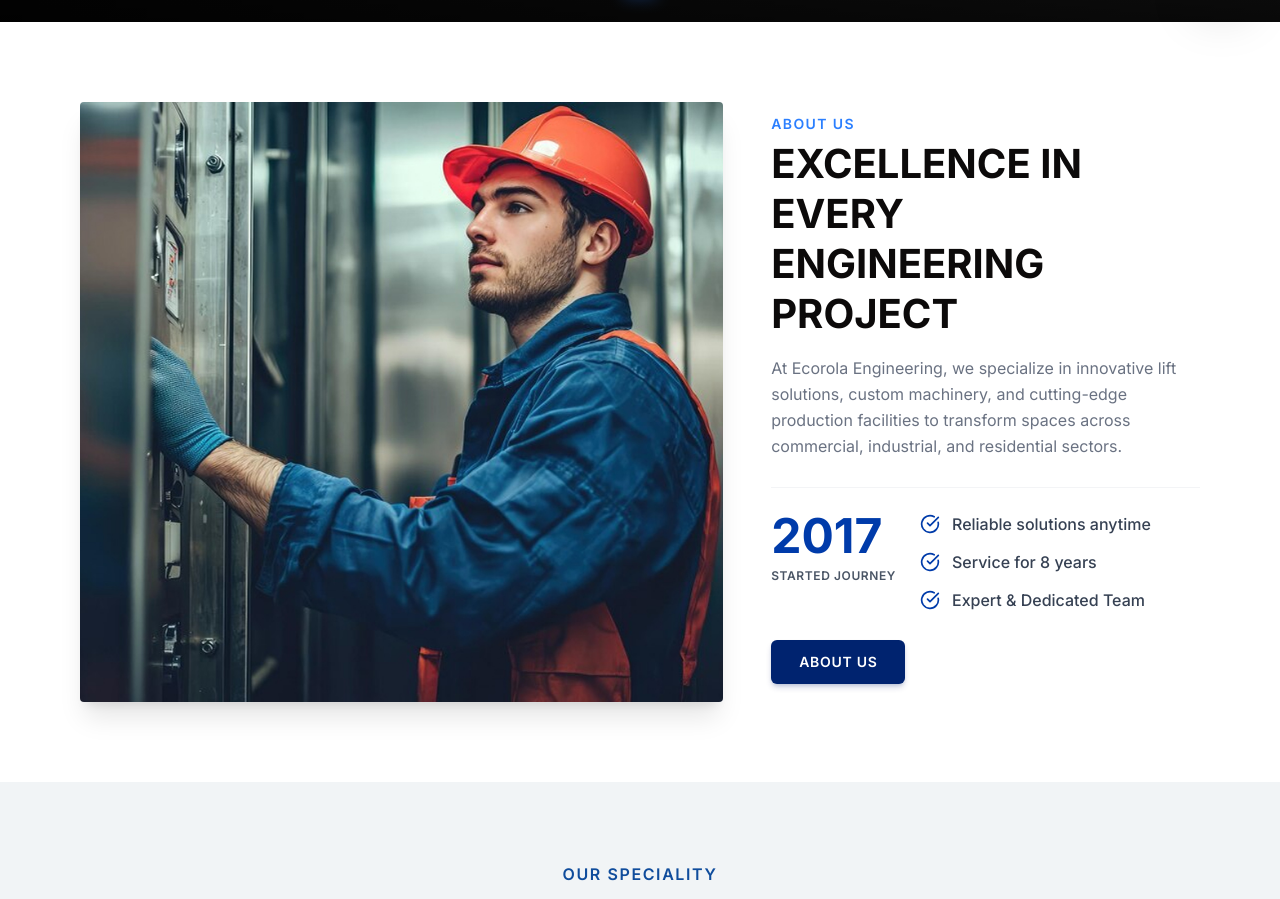
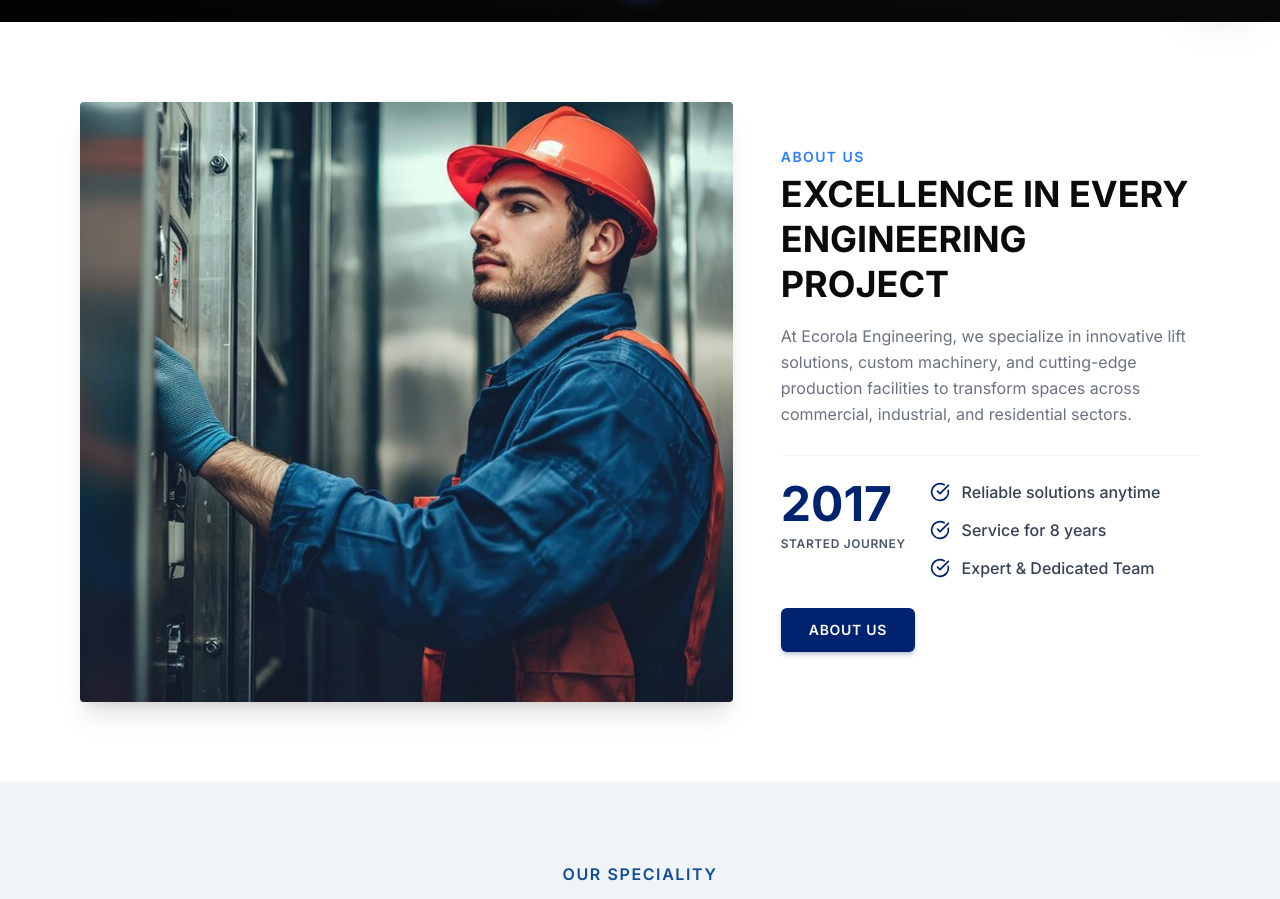
Before and after one commit to arshal-salu/ecrola-engineering, a Next.js app: page / in a window 1280 px wide. Shown: the part 778-1677 px from the top of the page. Built offline with nearby package versions, Linux system fonts and the light colour scheme; no server answers; the database is empty; grey boxes are pictures that could not be loaded.

Commit message:
Fix layout responsiveness, calc syntax spacing, and CSS grid formatting for Vercel

```diff
--- a/app/globals.css
+++ b/app/globals.css
@@ -1,7 +1,4 @@
 @import "tailwindcss";
-@source "..";
-@source "../app/**/*.{js,ts,jsx,tsx}";
-@source "../components/**/*.{js,ts,jsx,tsx}";
 
 :root {
   --background: #eceded;
--- a/app/page.tsx
+++ b/app/page.tsx
@@ -404,9 +404,9 @@
       {/* About Section */}
       <section className="py-12 md:py-16 lg:py-20 bg-white overflow-hidden" id="about">
         <div className="max-w-7xl mx-auto px-4 sm:px-6 lg:px-8 xl:px-20">
-          <div className="grid grid-cols-1 lg:grid-cols-[3fr_2fr] gap-8 sm:gap-12 items-center">
+          <div className="grid grid-cols-1 lg:grid-cols-5 gap-8 sm:gap-12 items-center">
             {/* Left Column - Image with Overlay (60% width) */}
-            <div className="order-1 lg:order-1 w-full">
+            <div className="order-1 lg:order-1 w-full lg:col-span-3">
               <ImageReveal />
             </div>
 
@@ -416,12 +416,12 @@
               whileInView={{ opacity: 1, x: 0 }}
               viewport={{ once: true }}
               transition={{ duration: 0.8, ease: "easeOut" }}
-              className="order-2 lg:order-2"
+              className="order-2 lg:order-2 lg:col-span-2"
             >
               <span className="text-blue-500 text-sm font-semibold tracking-widest block uppercase">
                 ABOUT US
               </span>
-              <h2 className="font-bold text-2xl sm:text-3xl lg:text-[40px] leading-tight sm:leading-[50px] text-[#0C0A0A] uppercase mt-[5px] flex flex-col">
+              <h2 className="font-bold text-2xl sm:text-3xl lg:text-4xl leading-tight text-[#0C0A0A] uppercase mt-[5px] flex flex-col">
                 <span className="block">EXCELLENCE IN EVERY</span>
                 <span className="block">ENGINEERING PROJECT</span>
               </h2>
@@ -434,8 +434,7 @@
                 {/* Left side stat */}
                 <div className="flex flex-col min-w-[100px] sm:min-w-[120px]">
                   <span
-                    className="text-4xl sm:text-5xl font-bold leading-none"
-                    style={{ color: "lab(28 21.42 -65.74)" }}
+                    className="text-4xl sm:text-5xl font-bold leading-none text-[#00236f]"
                   >
                     2017
                   </span>
@@ -456,8 +455,7 @@
                       className="flex items-center gap-3 bg-white p-0"
                     >
                       <CheckCircle
-                        className="w-5 h-5 flex-shrink-0"
-                        style={{ color: "lab(28 21.42 -65.74)" }}
+                        className="w-5 h-5 flex-shrink-0 text-[#00236f]"
                       />
                       <span className="text-gray-700 text-sm sm:text-base font-medium">{text}</span>
                     </div>
--- a/components/MajorProductsCarousel.tsx
+++ b/components/MajorProductsCarousel.tsx
@@ -113,7 +113,7 @@
             {products.map((product) => (
               <div
                 key={product.id}
-                className="min-w-full sm:min-w-[calc(50%-0.5rem)] lg:min-w-[calc(33.333%-0.75rem)] h-[280px] md:h-[320px] rounded-lg overflow-hidden relative group cursor-pointer flex-shrink-0 bg-gray-200"
+                className="min-w-full sm:min-w-[calc(50%_-_0.5rem)] lg:min-w-[calc(33.333%_-_0.75rem)] h-[280px] md:h-[320px] rounded-lg overflow-hidden relative group cursor-pointer flex-shrink-0 bg-gray-200"
               >
                 {/* Edge-to-Edge Image */}
                 <img
```
